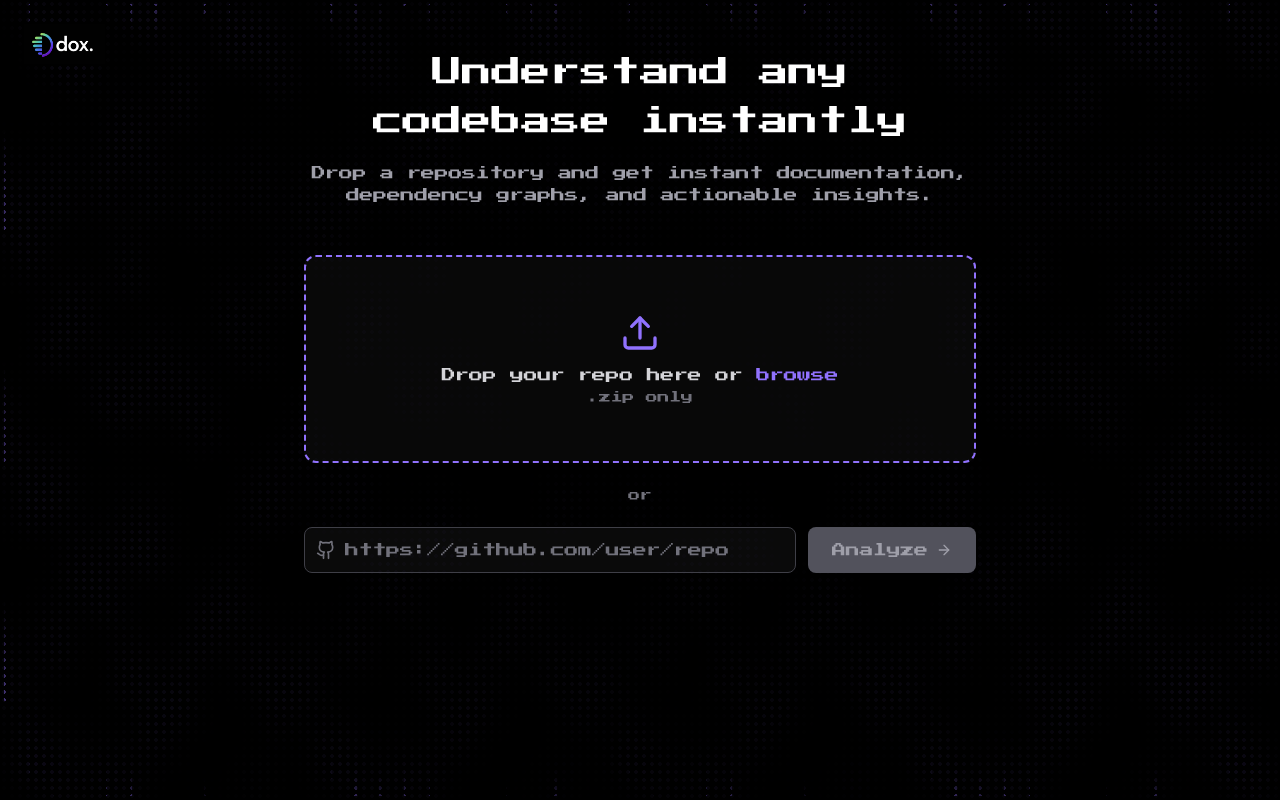
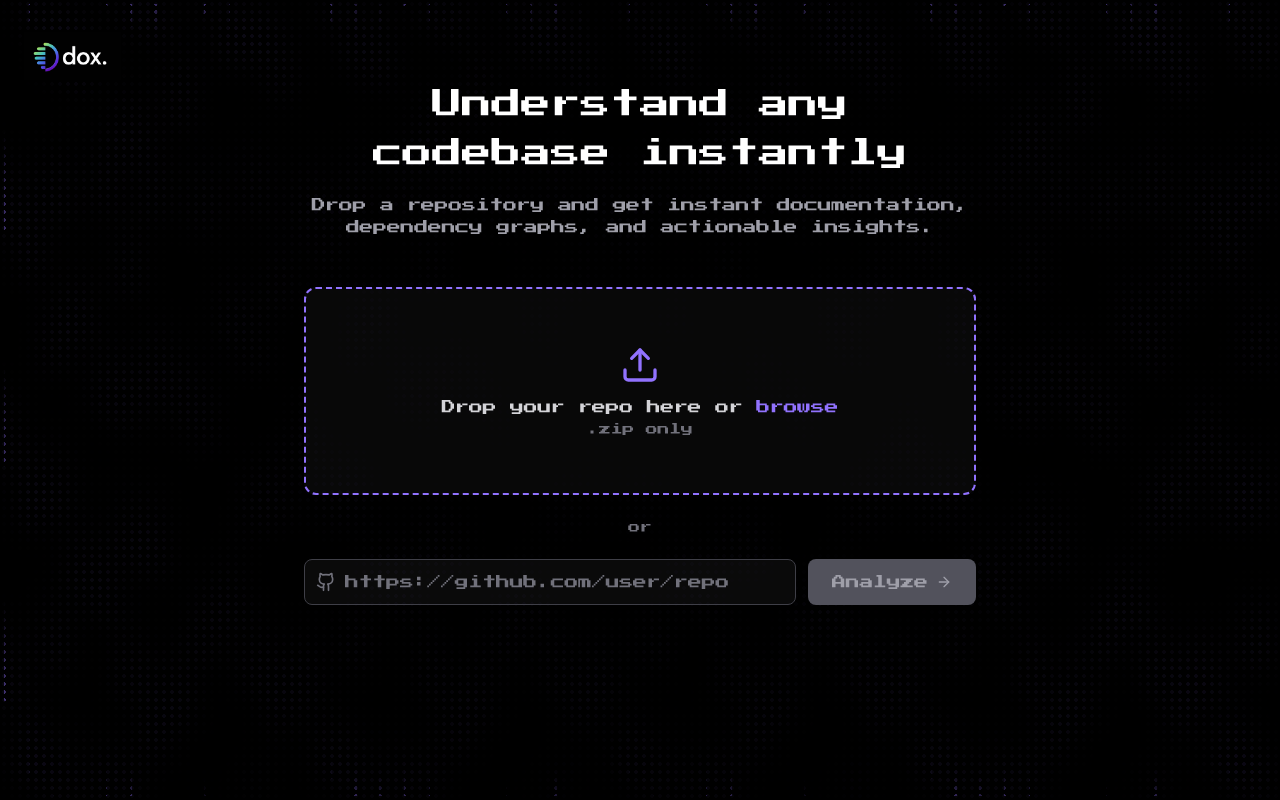
Before and after one commit to ksangtho9/dox, a Next.js app in the folder frontend/: page / in a window 1280 px wide. Built offline with nearby package versions, Linux system fonts and the light colour scheme.

Commit message:
web design

```diff
--- a/frontend/app/page.tsx
+++ b/frontend/app/page.tsx
@@ -107,15 +107,15 @@ export default function Home() {
         color="var(--primary)"
         backgroundColor="var(--background)"
       />
-      <div className="absolute inset-0 z-10 flex min-h-screen flex-col items-center px-6 pt-12 pb-64 font-pixel">
+      <div className="absolute inset-0 z-10 flex min-h-screen flex-col items-center px-6 pt-20 pb-64 font-pixel">
         {/* Logo - top left */}
-        <header className="absolute left-6 top-6 flex items-center">
+        <header className="absolute left-6 top-8 flex items-center">
           <Image
             src="/dox-logo.png"
             alt="dox."
-            width={120}
-            height={40}
-            className="h-8 w-auto sm:h-10"
+            width={160}
+            height={53}
+            className="h-10 w-auto sm:h-12"
             priority
           />
         </header>
@@ -178,9 +178,9 @@ export default function Home() {
           </div>
         )}
 
-        {/* Download success */}
+        {/* Download success: fixed toast so it doesn't push "or" / GitHub down */}
         {downloadSuccess && (
-          <div className="mb-24 w-full max-w-2xl rounded-xl border border-emerald-500/50 bg-emerald-500/10 px-4 py-3 text-center text-sm text-emerald-300">
+          <div className="fixed bottom-6 left-1/2 z-20 w-full max-w-2xl -translate-x-1/2 rounded-xl border border-emerald-500/50 bg-emerald-500/10 px-4 py-3 text-center text-sm text-emerald-300 shadow-lg">
             Your repo with generated README is downloading ({downloadSuccess.filename}).
           </div>
         )}
```
